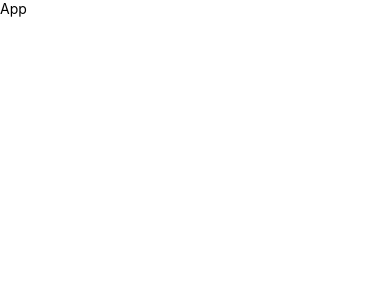
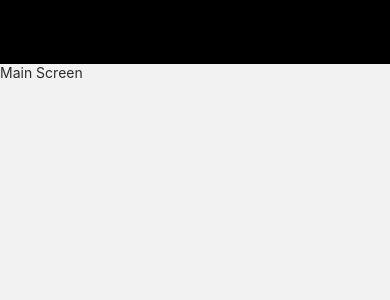
Before and after one commit to AntonOmelchuk/react_native_practice, a React Native app: screen / in a window 390 px wide. Shown: the top 300 px of the page. Built offline with nearby package versions, Linux system fonts and the light colour scheme.

Commit message:
add themes

```diff
--- a/App.tsx
+++ b/App.tsx
@@ -1,14 +1,8 @@
 import React, { FC } from 'react';
-import { SafeAreaView, Text, View } from 'react-native';
+import AppNavigator from './src/navigation/AppNavigator';
 
 const App: FC = () => {
-  return (
-    <SafeAreaView>
-      <View>
-        <Text>App</Text>
-      </View>
-    </SafeAreaView>
-  );
+  return <AppNavigator />;
 };
 
 export default App;
--- a/package.json
+++ b/package.json
@@ -12,6 +12,7 @@
   },
   "dependencies": {
     "@react-navigation/native": "^6.0.6",
+    "@react-navigation/native-stack": "^6.2.5",
     "react": "17.0.2",
     "react-native": "0.66.3",
     "react-native-safe-area-context": "^3.3.2",
--- /dev/null
+++ b/src/navigation/AppNavigator.tsx
@@ -0,0 +1,34 @@
+import React, { FC } from 'react';
+import { StyleSheet, useColorScheme } from 'react-native';
+import { SafeAreaProvider, SafeAreaView } from 'react-native-safe-area-context';
+import { NavigationContainer } from '@react-navigation/native';
+import { createNativeStackNavigator } from '@react-navigation/native-stack';
+import Main from '../screens/Main/Main';
+import LightTheme from '../themes/light';
+import DarkTheme from '../themes/dark';
+
+const Stack = createNativeStackNavigator();
+
+const AppNavigator: FC = () => {
+  const sheme = useColorScheme();
+
+  const styles = StyleSheet.create({
+    safeArea: {
+      flex: 1,
+    },
+  });
+
+  return (
+    <SafeAreaProvider>
+      <SafeAreaView style={styles.safeArea} edges={['left', 'right']}>
+        <NavigationContainer theme={sheme === 'dark' ? DarkTheme : LightTheme}>
+          <Stack.Navigator>
+            <Stack.Screen name="Main" component={Main} />
+          </Stack.Navigator>
+        </NavigationContainer>
+      </SafeAreaView>
+    </SafeAreaProvider>
+  );
+};
+
+export default AppNavigator;
--- /dev/null
+++ b/src/screens/Main/Main.tsx
@@ -0,0 +1,26 @@
+import { useTheme } from '@react-navigation/native';
+import React from 'react';
+import { View, Text, StyleSheet } from 'react-native';
+import ITheme from '../../themes/interfaces/theme.interface';
+
+const Main = () => {
+  const { colors: { background, mainText } } = useTheme() as ITheme;
+
+  const styles = StyleSheet.create({
+    screen: {
+      flex: 1,
+      backgroundColor: background,
+    },
+    title: {
+      color: mainText,
+    },
+  });
+
+  return (
+    <View style={styles.screen}>
+      <Text style={styles.title}>Main Screen</Text>
+    </View>
+  );
+};
+
+export default Main;
--- /dev/null
+++ b/src/themes/dark.ts
@@ -0,0 +1,16 @@
+import ITheme from './interfaces/theme.interface';
+
+const theme: ITheme = {
+  dark: true,
+  colors: {
+    background: '#000000',
+    mainText: '#ffffff',
+    primary: '#000000',
+    card: '#000000',
+    text: '#000000',
+    border: '#000000',
+    notification: '#000000',
+  },
+};
+
+export default theme;
--- /dev/null
+++ b/src/themes/light.ts
@@ -0,0 +1,16 @@
+import ITheme from './interfaces/theme.interface';
+
+const theme: ITheme = {
+  dark: false,
+  colors: {
+    background: 'rgb(242, 242, 242)',
+    mainText: '#2d2d2d',
+    primary: '#000000',
+    card: '#000000',
+    text: '#000000',
+    border: '#000000',
+    notification: '#000000',
+  },
+};
+
+export default theme;
```
Also changed, not shown: src/themes/interfaces/theme.interface.ts (added, +14 -0 lines), 1 other file (tests, documents, lock files or other folders).
